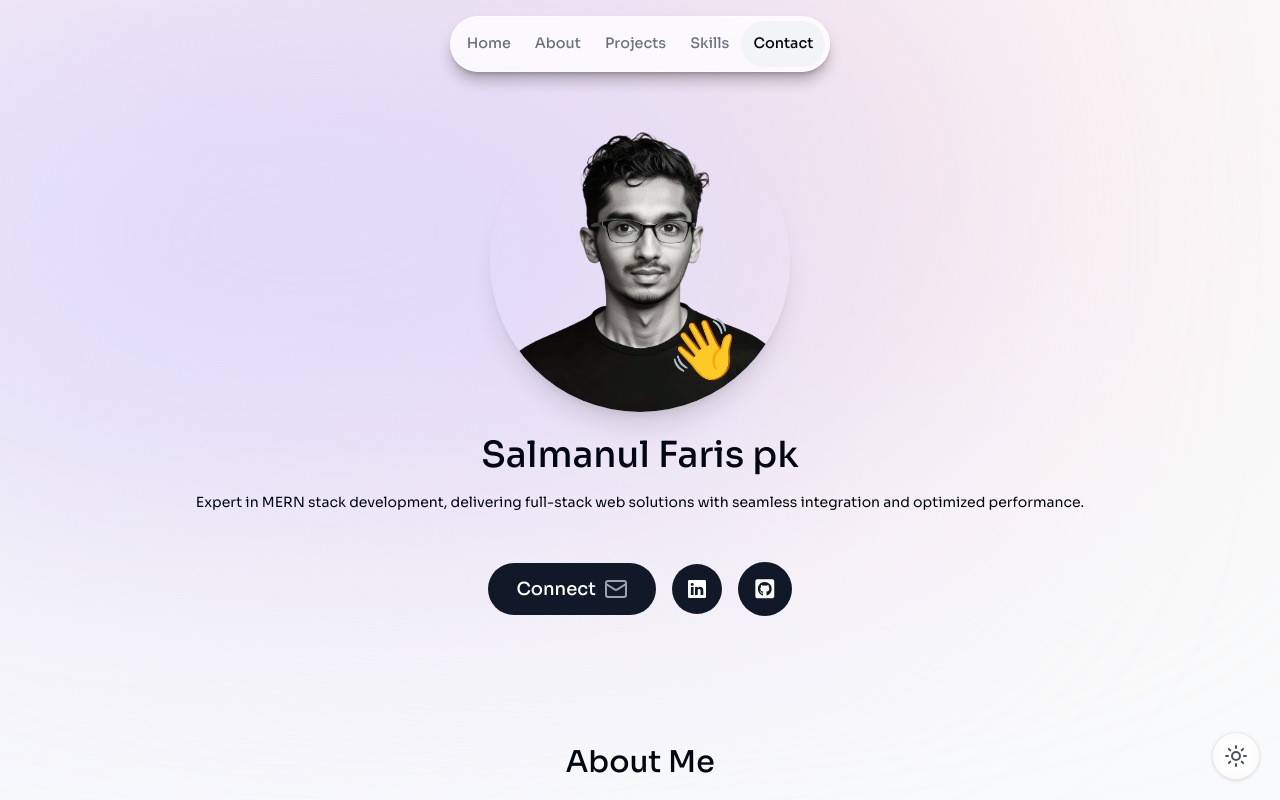
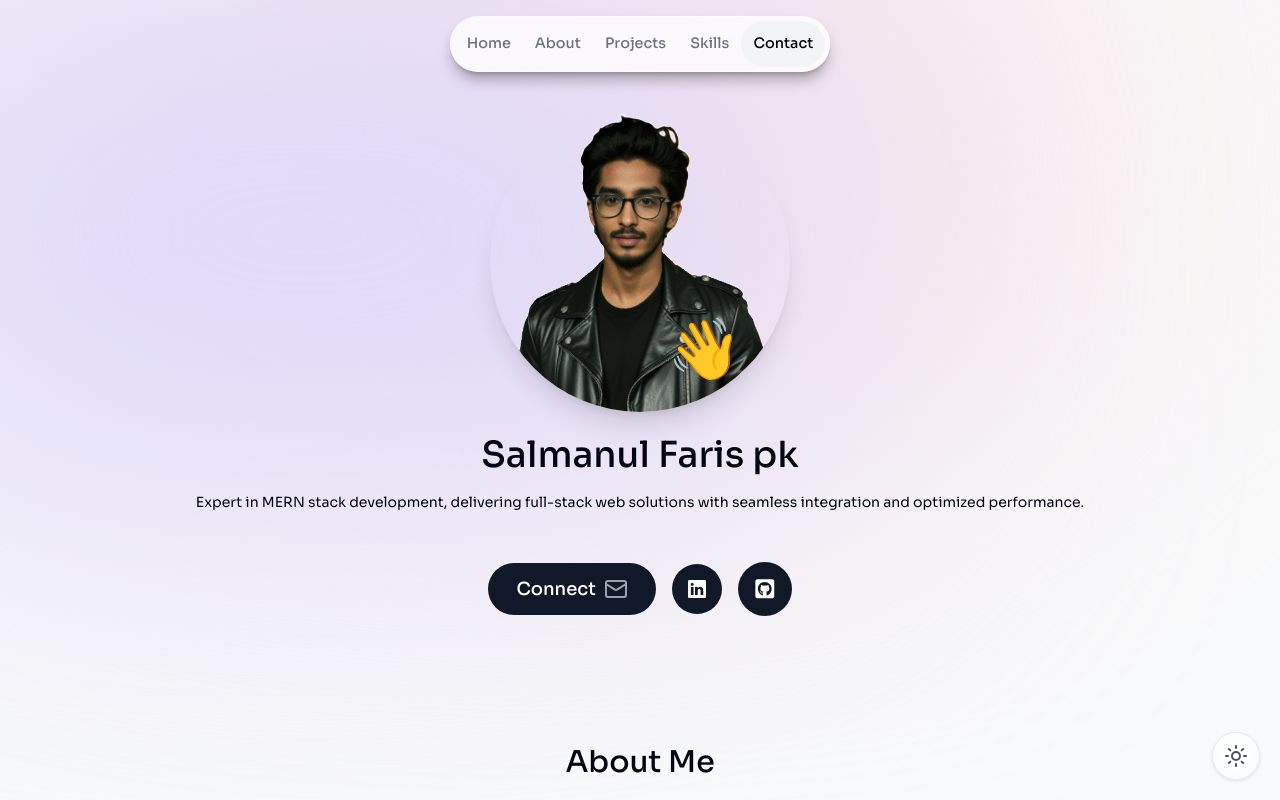
Before and after one commit to salman-faris-pk/Portfolio, a Next.js app: page / in a window 1280 px wide. Shown: the top 800 px of the page. Built offline with nearby package versions, Linux system fonts and the light colour scheme.

Commit message:
image chnages

```diff
--- a/src/components/Intro.tsx
+++ b/src/components/Intro.tsx
@@ -37,7 +37,8 @@ const Intro = () => {
                  }}
                 >
                     <Image
-                     src='/pkk1.png'
+                    //  src='/pkk1.png'
+                    src='/jak.png'
                      alt='profile-img'
                      width="300"
                      height="200"
```
Also changed, not shown: public/Jak.png (added).
